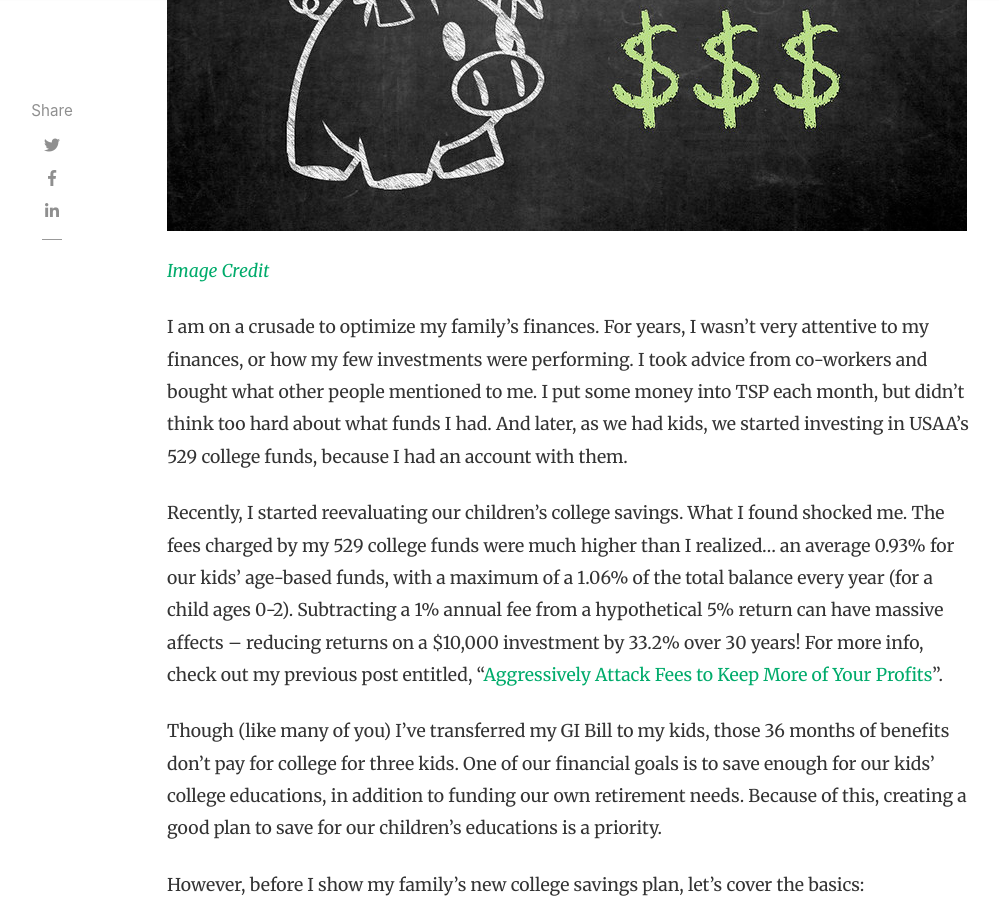
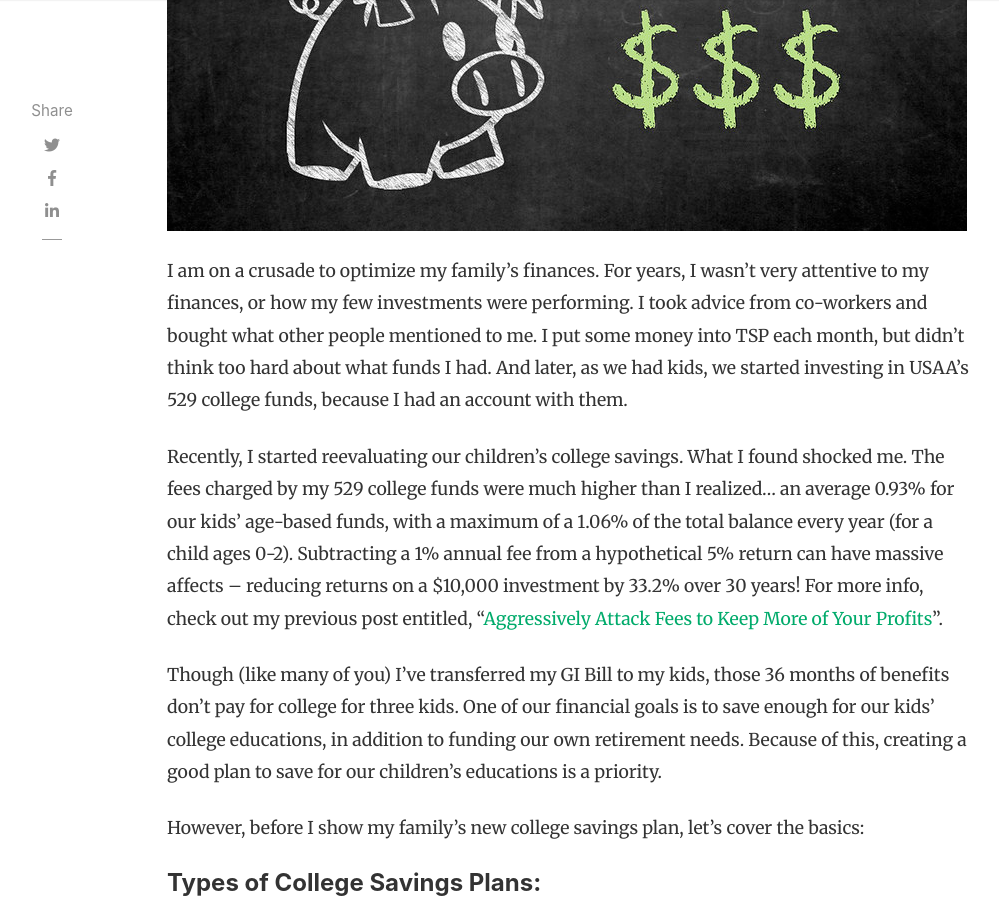
Before and after one commit to militaryinvestor/militaryinvestor.github.io, a Jekyll site: the page built from _posts/2021-09-29-How-To-Save-For-College-ESA-vs-529.md, in a window 1280 px wide and 900 px high, scrolled down 612 px. Shown: the whole window, without its empty margins (118-1117 px from the left). Built offline with Jekyll 4.4.1, drawn with Linux system fonts in a browser that asks for light colours; nearby versions of some CDN libraries; comment, search, counter and statistics services are not loaded.

Commit message:
Update 2021-09-29-How-To-Save-For-College-ESA-vs-529.md

```diff
--- a/_posts/2021-09-29-How-To-Save-For-College-ESA-vs-529.md
+++ b/_posts/2021-09-29-How-To-Save-For-College-ESA-vs-529.md
@@ -7,7 +7,6 @@ image: assets/images/2021-09-29-ESA-vs-529.jpg
 featured: false
 hidden: false
 ---
-_[Image Credit](https://www.gotcredit.com/)_
 
 I am on a crusade to optimize my family’s finances.  For years, I wasn’t very attentive to my finances, or how my few investments were performing.  I took advice from co-workers and bought what other people mentioned to me.  I put some money into TSP each month, but didn’t think too hard about what funds I had.  And later, as we had kids, we started investing in USAA’s 529 college funds, because I had an account with them.
 
```
Also changed, not shown: other parts of _posts/2021-09-29-How-To-Save-For-College-ESA-vs-529.md (+2 -0 lines).
